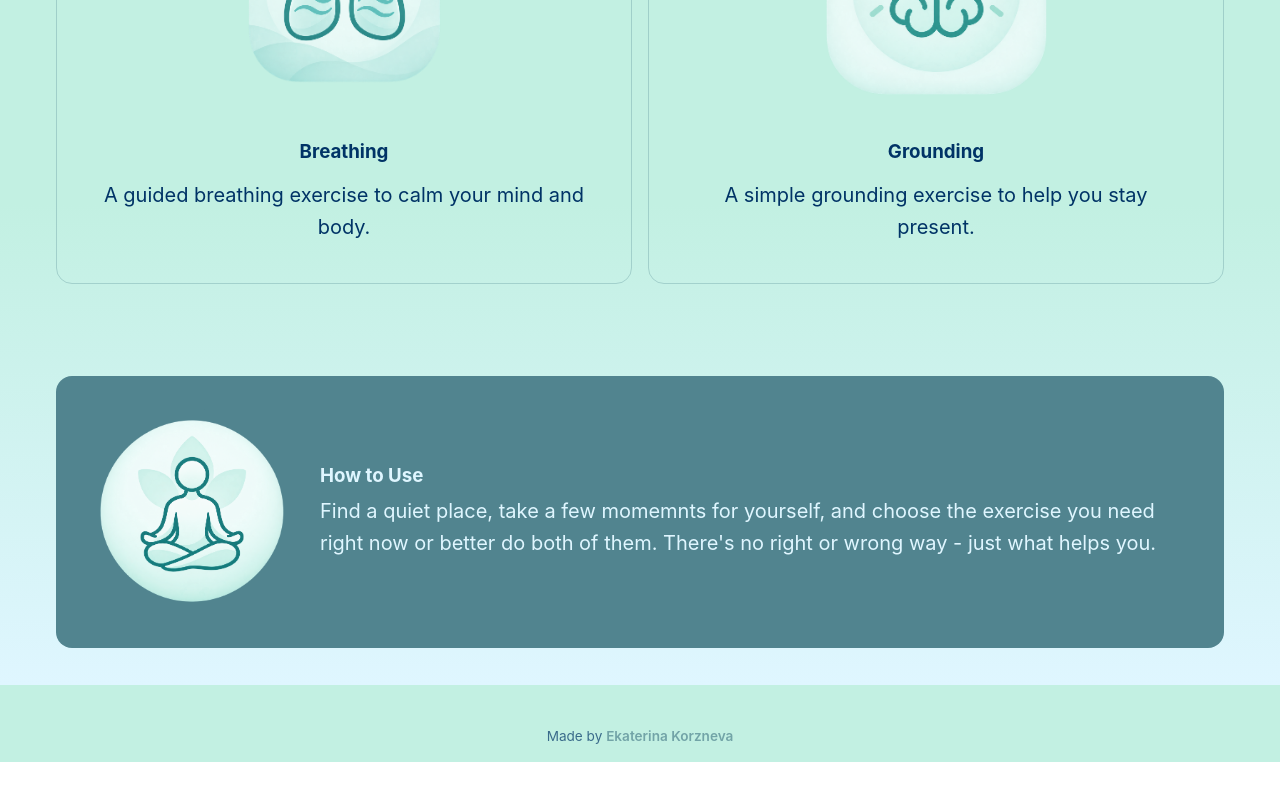
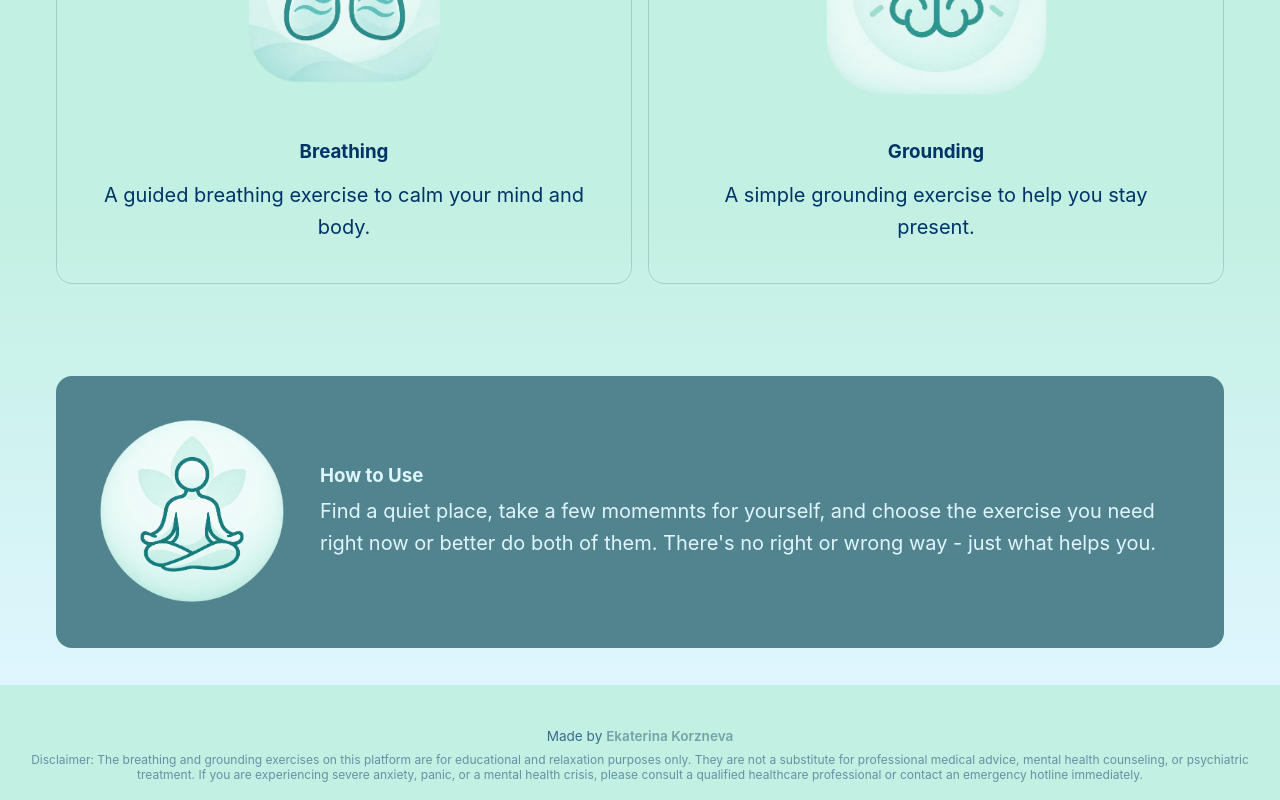
Before and after one commit to Eka1984/panic-tools, a React (Vite) app: page / in a window 1280 px wide. Shown: the part 915-1715 px from the top of the page. Before the commit the page ends 1677 px from the top, so only its background shows below. Built offline with nearby package versions, Linux system fonts and the light colour scheme; a web font is replaced by a local one.

Commit message:
feat: add medical disclaimer to MadeBy component

```diff
--- a/src/components/MadeBy/MadeBy.module.css
+++ b/src/components/MadeBy/MadeBy.module.css
@@ -15,3 +15,10 @@
 .madeBy a:hover {
   text-decoration: underline;
 }
+
+.disclaimer {
+  margin-top: 8px;
+  font-size: 0.75rem;
+  color: var(--text);
+  opacity: 0.7;
+}
--- a/src/components/MadeBy/MadeBy.tsx
+++ b/src/components/MadeBy/MadeBy.tsx
@@ -11,6 +11,14 @@ export default function MadeBy() {
       >
         Ekaterina Korzneva
       </a>
+      <div className={styles.disclaimer}>
+        Disclaimer: The breathing and grounding exercises on this platform are
+        for educational and relaxation purposes only. They are not a substitute
+        for professional medical advice, mental health counseling, or
+        psychiatric treatment. If you are experiencing severe anxiety, panic, or
+        a mental health crisis, please consult a qualified healthcare
+        professional or contact an emergency hotline immediately.
+      </div>
     </div>
   );
 }
```
